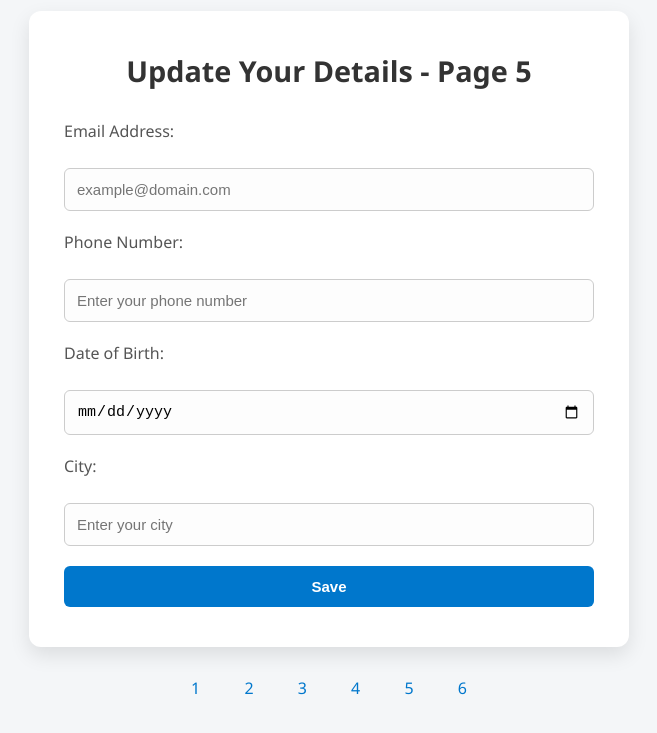
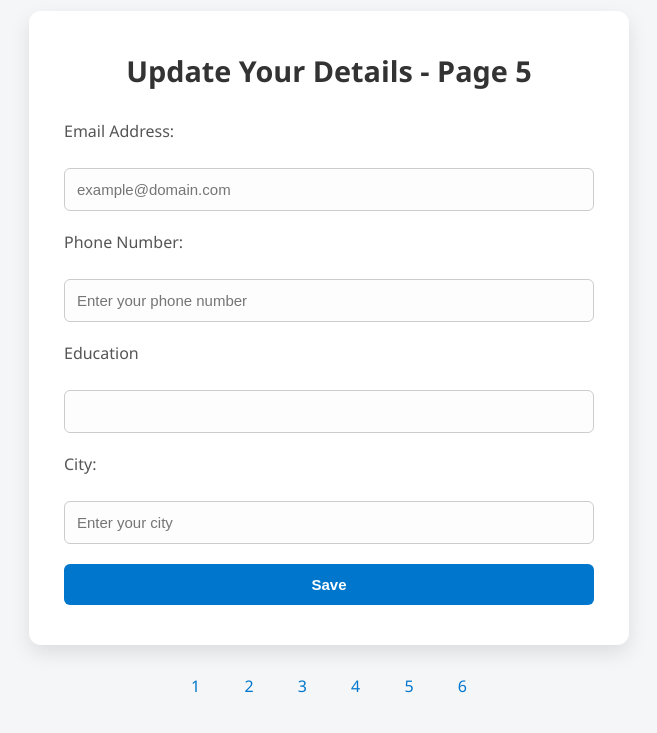
Before and after one commit to testakshay432-ui/testRigor-Auto-Adapt-testing, a plain HTML site: page page5.html in a window 1280 px wide. Shown: the part 147-880 px from the top of the page, without its empty margins (311-968 px from the left). Drawn offline with Linux system fonts and the light colour scheme.

Commit message:
Update page5.html

```diff
--- a/page5.html
+++ b/page5.html
@@ -28,11 +28,11 @@
           required
         />
 
-        <label for="dob">Date of Birth:</label>
+        <label for="dob">Education</label>
         <input
-          type="date"
-          id="dob"
-          name="dob"
+          type="text"
+          id="education"
+          name="education"
           required
         />
 
```
